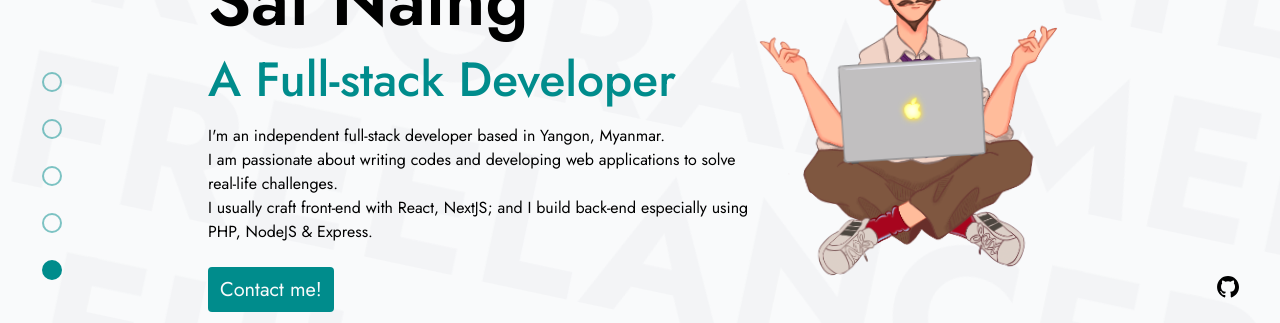
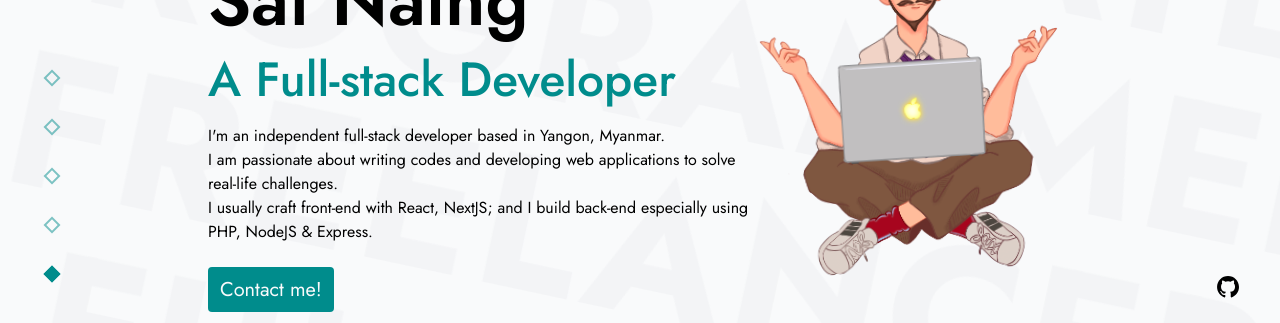
Before and after one commit to Muray1008/portfolio, a Next.js app: page / in a window 1280 px wide. Shown: the part 253-576 px from the top of the page. Built offline with nearby package versions, Linux system fonts and the light colour scheme; no server answers.

Commit message:
:lipstick: update menu indicator style

```diff
--- a/components/SocialLinks.tsx
+++ b/components/SocialLinks.tsx
@@ -12,11 +12,11 @@ const SocialLinks: React.FC<{ page?: string }> = ({ page }) => {
                 title={nav.text}
                 href={nav.url}
                 key={nav.url}
-                className={`rounded-full outline-marrsdark dark:outline-textlight hover:bg-marrsgreen dark:hover:bg-carrigreen ${
+                className={`transition-all outline-marrsdark dark:outline-textlight hover:bg-marrsgreen dark:hover:bg-carrigreen ${
                   currentSection === nav.text.toLowerCase()
-                    ? "bg-marrsgreen dark:bg-carrigreen"
-                    : "opacity-50 focus-visible:opacity-100 hover:opacity-80"
-                } w-5 h-5 border-2 border-marrsgreen dark:border-gray-300`}
+                    ? "bg-marrsgreen dark:bg-carrigreen rotate-180"
+                    : "opacity-50 focus-visible:opacity-100 hover:opacity-80 hover:rotate-0"
+                } w-3 h-3 rotate-45 border-2 border-marrsgreen dark:border-carrigreen`}
               ></a>
             );
           })}
```
